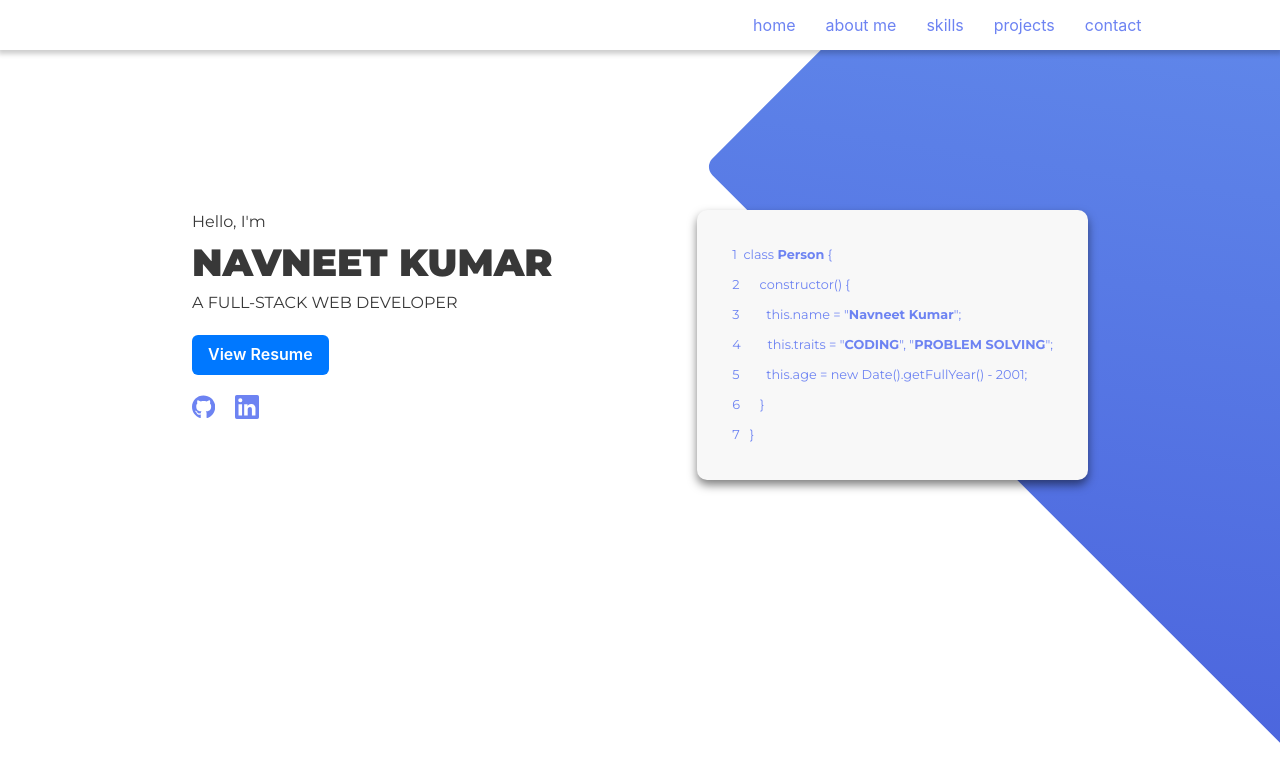
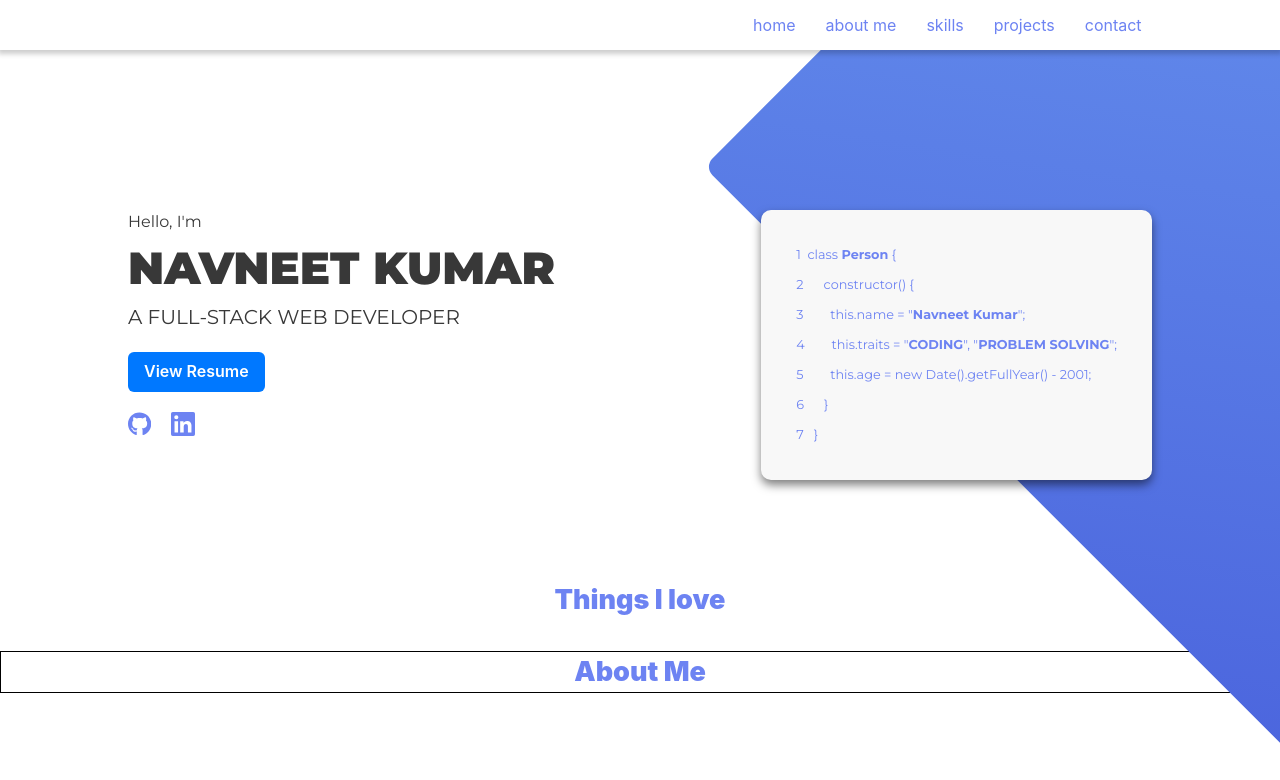
Before and after one commit to navneetco0/navneet, a Next.js app: page / in a window 1280 px wide. Shown: the top 780 px of the page. Built offline with nearby package versions, Linux system fonts and the light colour scheme.

Commit message:
working on things I love

```diff
--- a/Assets/SVG/GitHub.jsx
+++ b/Assets/SVG/GitHub.jsx
@@ -1,7 +1,7 @@
 export const GitHub = () => {
   return (
     <svg
-      ariaHidden="true"
+      aria-hidden="true"
       focusable="false"
       height={'24px'}
       role="img"
--- a/Assets/SVG/Linkedin.jsx
+++ b/Assets/SVG/Linkedin.jsx
@@ -4,7 +4,7 @@ export const Linkedin = () => {
       id="linkedin"
       height="24"
       viewBox="0 0 34 34"
-      class="global-nav__logo"
+      className="global-nav__logo"
     >
       <g>
         <path
--- /dev/null
+++ b/Hooks/useScrollnav.js
@@ -0,0 +1,6 @@
+export const useScrollnav=(id)=>{
+    const violation = document.getElementById(id.split(' ').join(''));
+    window.scrollTo({top:violation.offsetTop,
+        behavior:"smooth"
+    });
+}
--- /dev/null
+++ b/components/AboutMe/AboutMe.jsx
@@ -0,0 +1,10 @@
+import { Box } from "@chakra-ui/react"
+import { Heading } from "../Heading"
+
+export const AboutMe = ()=>{
+    return (
+        <Box id="aboutme" border={'1px solid black'}>
+            <Heading text={"About Me"} />
+        </Box>
+    )
+}
--- /dev/null
+++ b/components/Heading.jsx
@@ -0,0 +1,7 @@
+import { Text } from "@chakra-ui/react"
+
+export const Heading = ({text})=>{
+    return (
+        <Text color="#6D83F2" textAlign={'center'} fontSize="27px" fontWeight={900}>{text}</Text>
+    )
+}
--- a/components/Home/MainHome.jsx
+++ b/components/Home/MainHome.jsx
@@ -1,30 +1,91 @@
-import { Box, Button, Flex, Text } from '@chakra-ui/react'
+import { Box, Button, Center, Flex, Text } from '@chakra-ui/react'
 import { GitHub } from '../../Assets/SVG/GitHub'
 import { Linkedin } from '../../Assets/SVG/Linkedin'
 import { Triangle } from '../../Assets/SVG/Triangle'
+import { Heading } from '../Heading'
 
 const MainHome = () => {
+  const Things = [
+    {icon:'', heading:'FrontEnd', description:"I'm more front end focused and love to work with ReactJs, NextJs, ReactNative as well as pure HTML, CSS."},
+    {icon:"", heading:'Javascript', description:"I just extremely love javascript, I can't even express how much I love javascript with just a few lines."},
+    {icon:"", heading:'New Languages', description:"I Love to Learn New Language and tools."}
+  ]
   return (
     <Box
-      id="mainhome"
-      w={['90%','80%','70%']}
+      id="home"
+      w={['90%', '95%', '95%', '80%']}
       m="auto"
       pt={['40px', '40px', '210px']}
     >
       <Triangle />
-      <Flex flexDir={['column', 'column', 'row']} justifyContent="space-between" >
+      <Flex
+        flexDir={['column', 'column', 'row']}
+        justifyContent="space-between"
+        mb="100px"
+      >
         <Box textAlign={['center', 'center', 'left']} zIndex={2}>
-          <Text className='code' color="#383838" fontSize={'16px'} lineHeight='24px'>Hello, I'm</Text>
-          <Text className='code' color="#383838" fontSize={'38px'} fontWeight="900">NAVNEET KUMAR</Text>
-          <Text className='code' color="#383838">A FULL-STACK WEB DEVELOPER</Text>
-          <Button display={'block'} m={['20px auto', '20px auto', '20px auto 20px 0px']} w="fit-content" colorScheme={'messenger'} mt="20px" _hover={{transition:'transform 0.5s', transform:'scale(1.05)'}} _active={{transition:'transform 0.5s', transform:'scale(1)'}}>View Resume</Button>
-          <Flex gap="20px" m={['20px auto', '20px auto', '20px auto 20px 0px']} w="fit-content" >
-            <Box color={"#6d83f2"} _hover={{color:'#383838', cursor:'pointer', transitionDuration:'2s'}}><GitHub/></Box>
-            <Box color={"#6d83f2"} _hover={{color:'#383838', cursor:'pointer', transitionDuration:'2s'}}><Linkedin/></Box>
+          <Text
+            className="code"
+            color="#383838"
+            fontSize={'16px'}
+            lineHeight="24px"
+          >
+            Hello, I'm
+          </Text>
+          <Text
+            className="code"
+            color="#383838"
+            fontSize={'45px'}
+            fontWeight="900"
+          >
+            NAVNEET KUMAR
+          </Text>
+          <Text className="code" color="#383838" fontSize="20px">
+            A FULL-STACK WEB DEVELOPER
+          </Text>
+          <Button
+            display={'block'}
+            m={['20px auto', '20px auto', '20px auto 20px 0px']}
+            w="fit-content"
+            colorScheme={'messenger'}
+            mt="20px"
+            onClick={()=>window.open("https://drive.google.com/file/d/1S3aDW8lrid0zPRXgSu-k88eMrxDRVtrk/view?usp=sharing","_blank")}
+            _hover={{ transition: 'transform 0.5s', transform: 'scale(1.05)' }}
+            _active={{ transition: 'transform 0.5s', transform: 'scale(1)' }}
+          >
+            View Resume
+          </Button>
+          <Flex
+            gap="20px"
+            m={['20px auto', '20px auto', '20px auto 20px 0px']}
+            w="fit-content"
+          >
+            <Box
+            onClick={()=>window.open("https://github.com/navneetco0","_blank")}
+              color={'#6d83f2'}
+              _hover={{
+                color: '#383838',
+                cursor: 'pointer',
+                transitionDuration: '2s',
+              }}
+            >
+              <GitHub />
+            </Box>
+            <Box
+            onClick={()=>window.open("https://www.linkedin.com/in/navneet-kumar-818654248/","_blank")}
+              color={'#6d83f2'}
+              _hover={{
+                color: '#383838',
+                cursor: 'pointer',
+                transitionDuration: '2s',
+              }}
+            >
+              <Linkedin />
+            </Box>
           </Flex>
         </Box>
         <Box
-          p={["10px","30px 35px"]}
+          p={['10px', '30px 35px']}
           overflow="hidden"
           boxShadow={'rgba(0, 0, 0, 0.5) 0px 5px 10px 0px'}
           zIndex={2}
@@ -33,26 +94,35 @@ const MainHome = () => {
           fontSize={'0.8em'}
           lineHeight="30px"
           bg="#f8f8f8"
+          height={'fit-content'}
         >
-          <pre className='code'>
+          <pre className="code">
             1&nbsp;&nbsp;class <b>Person</b> {'{'}{' '}
           </pre>
-          <pre className='code'>2&nbsp;&nbsp;&nbsp;&nbsp;&nbsp; constructor() {'{'}</pre>
-          <pre className='code'>
+          <pre className="code">
+            2&nbsp;&nbsp;&nbsp;&nbsp;&nbsp; constructor() {'{'}
+          </pre>
+          <pre className="code">
             3&nbsp;&nbsp;&nbsp;&nbsp;&nbsp;&nbsp;&nbsp; this.name = &quot;
             <b>Navneet Kumar</b>&quot;;
           </pre>
-          <pre className='code'>
+          <pre className="code">
             4&nbsp;&nbsp;&nbsp;&nbsp;&nbsp;&nbsp;&nbsp; this.traits = &quot;
             <b>CODING</b>&quot;, &quot;<b>PROBLEM SOLVING</b>&quot;;
           </pre>
-          <pre className='code'>
+          <pre className="code">
             5&nbsp;&nbsp;&nbsp;&nbsp;&nbsp;&nbsp;&nbsp; this.age = new
             Date().getFullYear() - 2001;
           </pre>
-          <pre className='code'>6&nbsp;&nbsp;&nbsp;&nbsp;&nbsp; {'}'} </pre>
-          <pre className='code'>7&nbsp;&nbsp; {'}'} </pre>
+          <pre className="code">6&nbsp;&nbsp;&nbsp;&nbsp;&nbsp; {'}'} </pre>
+          <pre className="code">7&nbsp;&nbsp; {'}'} </pre>
         </Box>
+      </Flex>
+      <Heading text={"Things I love"}/>
+      <Flex mt="30px">
+        <Center>
+
+        </Center>
       </Flex>
     </Box>
   )
--- a/components/Layout/Navbar/NavDesktop.jsx
+++ b/components/Layout/Navbar/NavDesktop.jsx
@@ -1,12 +1,14 @@
 import { Box, Flex, Text } from '@chakra-ui/react'
+import { useScrollnav } from '../../../Hooks/useScrollnav'
 export const NavDesktop = ({ texts }) => {
+
   return (
     <Flex pos="fixed" width="100%" top="0" p="13px" boxShadow={'rgba(0, 0, 0, 0.2) 0px 2px 5px 2px'} bg="white" zIndex="3">
       <Flex w="80%" m="auto">
         <Box></Box>
         <Flex ml="auto" gap="30px">
           {texts.map((Element, index) => (
-            <Text key={index} color="#6D83F2" _hover={{color:'#383838', cursor:'pointer', transitionDuration:'2s'}}>{Element}</Text>
+            <Text key={index} onClick={()=>useScrollnav(Element)} color="#6D83F2" _hover={{color:'#383838', cursor:'pointer', transitionDuration:'2s'}}>{Element}</Text>
           ))}
         </Flex>
       </Flex>
--- a/components/Layout/Navbar/NavMobile.jsx
+++ b/components/Layout/Navbar/NavMobile.jsx
@@ -1,6 +1,7 @@
 import { Button, Center, Circle, Flex, Text } from "@chakra-ui/react"
 import { useState } from "react"
 import { Menu } from "../../../Assets/SVG/Menu"
+import { useScrollnav } from "../../../Hooks/useScrollnav"
 
 export const NavMobile = ({texts})=>{
     const [expand, setExpand] = useState(false)
@@ -10,7 +11,7 @@ export const NavMobile = ({texts})=>{
                <Menu/>
             </Circle>
             {expand&&<Flex pos="absolute" bottom={'90px'} flexDir="column" gap='10px'>
-                {texts.map((Element, index)=> <Button key={index} colorScheme="blue">{Element}</Button>)}
+                {texts.map((Element, index)=> <Button onClick={()=>useScrollnav(Element)} key={index} colorScheme="blue">{Element}</Button>)}
             </Flex>}
         </Center>
     )
--- a/components/Layout/Navbar/NavTablet.jsx
+++ b/components/Layout/Navbar/NavTablet.jsx
@@ -1,4 +1,5 @@
 import { Flex, Text } from '@chakra-ui/react'
+import { useScrollnav } from '../../../Hooks/useScrollnav'
 
 export const NavTablet = ({ texts }) => {
   return (
@@ -14,7 +15,7 @@ export const NavTablet = ({ texts }) => {
       bg="white"
     >
       {texts.map((Element, index) => (
-        <Text key={index} color="#6D83F2" _hover={{color:'#383838', cursor:'pointer', transitionDuration:'2s'}}>{Element}</Text>
+        <Text key={index} onClick={()=>useScrollnav(Element)} color="#6D83F2" _hover={{color:'#383838', cursor:'pointer', transitionDuration:'2s'}}>{Element}</Text>
       ))}
     </Flex>
   )
--- a/pages/index.jsx
+++ b/pages/index.jsx
@@ -1,10 +1,12 @@
 import { Box } from '@chakra-ui/react';
+import { AboutMe } from '../components/AboutMe/AboutMe';
 import  MainHome from '../components/Home/MainHome'
 
 export default function Home() {
   return (
     <Box w='100%' h="100vh" pos={'relative'} >
       <MainHome/>
+      <AboutMe/>
     </Box>
   )
 }
```
